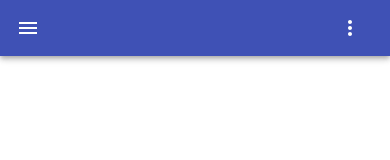
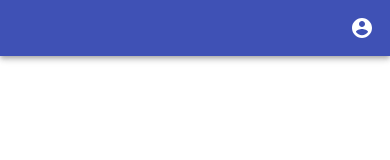
Before and after one commit to samueljohnprasad/meeting-room, a React (Create React App) app: page / in a window 390 px wide. Shown: the top 160 px of the page. Built offline with nearby package versions, Linux system fonts and the light colour scheme.

Commit message:
NAV bar added and

```diff
--- a/src/components/Nav.js
+++ b/src/components/Nav.js
@@ -28,55 +28,14 @@ const useStyles = makeStyles((theme) => ({
       display: 'block',
     },
   },
-  search: {
-    position: 'relative',
-    borderRadius: theme.shape.borderRadius,
-    backgroundColor: fade(theme.palette.common.white, 0.15),
-    '&:hover': {
-      backgroundColor: fade(theme.palette.common.white, 0.25),
-    },
-    marginRight: theme.spacing(2),
-    marginLeft: 0,
-    width: '100%',
-    [theme.breakpoints.up('sm')]: {
-      marginLeft: theme.spacing(3),
-      width: 'auto',
-    },
-  },
-  searchIcon: {
-    padding: theme.spacing(0, 2),
-    height: '100%',
-    position: 'absolute',
-    pointerEvents: 'none',
-    display: 'flex',
-    alignItems: 'center',
-    justifyContent: 'center',
-  },
+
+
   inputRoot: {
     color: 'inherit',
   },
-  inputInput: {
-    padding: theme.spacing(1, 1, 1, 0),
-    // vertical padding + font size from searchIcon
-    paddingLeft: `calc(1em + ${theme.spacing(4)}px)`,
-    transition: theme.transitions.create('width'),
-    width: '100%',
-    [theme.breakpoints.up('md')]: {
-      width: '20ch',
-    },
-  },
-  sectionDesktop: {
-    display: 'none',
-    [theme.breakpoints.up('md')]: {
-      display: 'flex',
-    },
-  },
-  sectionMobile: {
-    display: 'flex',
-    [theme.breakpoints.up('md')]: {
-      display: 'none',
-    },
-  },
+
+
+
 }));
 
 export default function PrimarySearchAppBar() {
@@ -116,7 +75,7 @@ export default function PrimarySearchAppBar() {
       onClose={handleMenuClose}
     >
       <MenuItem onClick={handleMenuClose}>Profile</MenuItem>
-      <MenuItem onClick={handleMenuClose}>My account</MenuItem>
+      <MenuItem onClick={handleMenuClose}>LOGOUT</MenuItem>
     </Menu>
   );
 
@@ -131,22 +90,8 @@ export default function PrimarySearchAppBar() {
       open={isMobileMenuOpen}
       onClose={handleMobileMenuClose}
     >
-      <MenuItem>
-        <IconButton aria-label="show 4 new mails" color="inherit">
-          <Badge badgeContent={4} color="secondary">
-            <MailIcon />
-          </Badge>
-        </IconButton>
-        <p>Messages</p>
-      </MenuItem>
-      <MenuItem>
-        <IconButton aria-label="show 11 new notifications" color="inherit">
-          <Badge badgeContent={11} color="secondary">
-            <NotificationsIcon />
-          </Badge>
-        </IconButton>
-        <p>Notifications</p>
-      </MenuItem>
+
+
       <MenuItem onClick={handleProfileMenuOpen}>
         <IconButton
           aria-label="account of current user"
@@ -165,14 +110,7 @@ export default function PrimarySearchAppBar() {
     <div className={classes.grow}>
       <AppBar position="static">
         <Toolbar>
-          <IconButton
-            edge="start"
-            className={classes.menuButton}
-            color="inherit"
-            aria-label="open drawer"
-          >
-            <MenuIcon />
-          </IconButton>
+
           <Typography className={classes.title} variant="h6" noWrap>
             Meeting Room
           </Typography>
@@ -195,17 +133,9 @@ export default function PrimarySearchAppBar() {
               <AccountCircle />
             </IconButton>
           </div>
-          <div className={classes.sectionMobile}>
-            <IconButton
-              aria-label="show more"
-              aria-controls={mobileMenuId}
-              aria-haspopup="true"
-              onClick={handleMobileMenuOpen}
-              color="inherit"
-            >
-              <MoreIcon />
-            </IconButton>
-          </div>
+
+
+
         </Toolbar>
       </AppBar>
       {renderMobileMenu}
```
